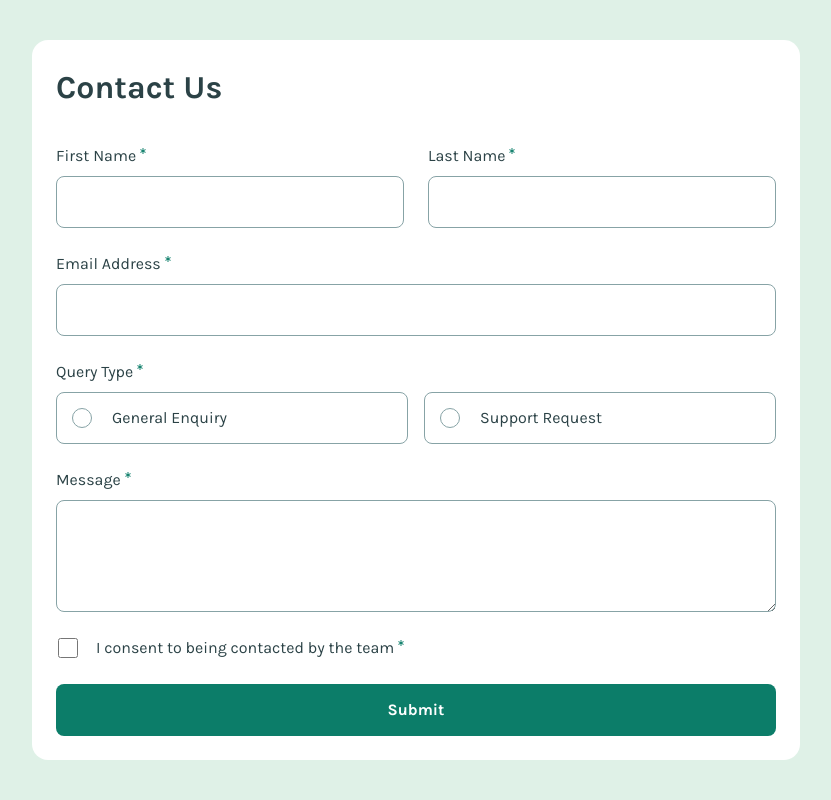
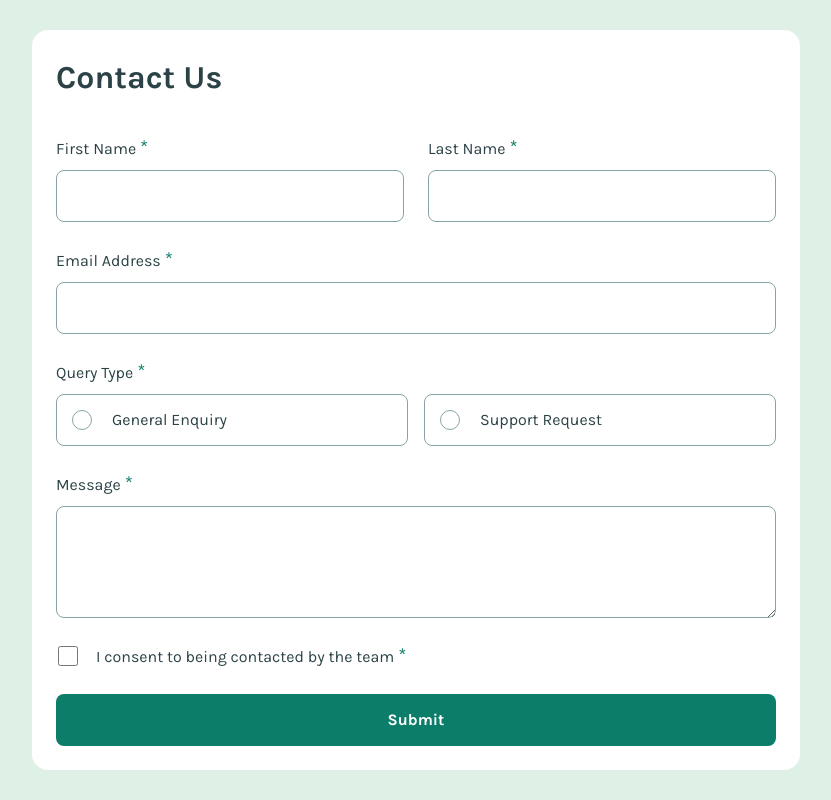
Before and after one commit to MattPahuta/contact-form-component, a React (Vite) app: page / in a window 1280 px wide. Shown: the whole page, without its empty margins (224-1055 px from the left). Built offline with nearby package versions, Linux system fonts and the light colour scheme.

Commit message:
Replace asterisk icon with pseudo-element for better UI, A11Y minor updates

```diff
--- a/src/components/ContactForm.jsx
+++ b/src/components/ContactForm.jsx
@@ -76,6 +76,7 @@ function ContactForm() {
           id="firstName"
           name="firstName"
           required
+          autocomplete="given-name"
           value={formData.firstName}
           onChange={handleChange}
           error={errors.firstName}
@@ -86,6 +87,7 @@ function ContactForm() {
           id="lastName"
           name="lastName"
           required
+          autocomplete="family-name"
           value={formData.lastName}
           onChange={handleChange}
           error={errors.lastName}
--- a/src/components/inputs/CheckboxInput.jsx
+++ b/src/components/inputs/CheckboxInput.jsx
@@ -1,5 +1,3 @@
-import { FaAsterisk } from 'react-icons/fa';
-
 function CheckboxInput({
   label,
   id,
@@ -27,13 +25,9 @@ function CheckboxInput({
       />
       <label
         htmlFor={id}
-        className="w-full flex text-base cursor-pointer">
+        className="w-full text-base cursor-pointer after:text-brand-green-600 after:text-xl after:content-['*'] after:ml-1">
         {label}
-        <FaAsterisk
-          focusable="false"
-          aria-hidden="true"
-          className="size-1.5 m-1 fill-brand-green-600 inline-block"
-        />
+        <span className="sr-only">required</span>
       </label>
       {error && (
         <span
--- a/src/components/inputs/Input.jsx
+++ b/src/components/inputs/Input.jsx
@@ -1,4 +1,3 @@
-import { FaAsterisk } from 'react-icons/fa';
 import { clsx } from 'clsx';
 
 function Input({
@@ -7,6 +6,7 @@ function Input({
   id,
   name,
   required = false,
+  autocomplete = "off",
   value,
   onChange,
   error,
@@ -21,27 +21,31 @@ function Input({
 
   return (
     <div className={formGroupClassNames}>
-      <label htmlFor={name} className="flex text-base">
+      <label
+        htmlFor={name}
+        className="text-base after:text-brand-green-600 after:content-['*'] after:ml-1 after:text-xl">
         {label}
-        <FaAsterisk
-          focusable="false"
-          aria-hidden="true"
-          className="size-1.5 m-1 fill-brand-green-600 inline-block"
-        />
+        <span className="sr-only">required</span>
       </label>
       <input
         id={name}
         name={name}
         required={required}
+        autocomplete={autocomplete}
         type={type}
         value={value}
         onChange={onChange}
         aria-invalid={!!error}
         aria-describedby={error ? errorId : undefined}
-        className={`block w-full cursor-pointer rounded-lg bg-white px-4 py-3.5 text-base outline-1 -outline-offset-1 focus:-outline-2 focus:-outline-offset-2 focus:outline-brand-green-600 focus:ring-2 focus:ring-brand-green-600/40 hover:outline-2 hover:outline-brand-green-600 ${error ? "outline-brand-alert" : "outline-brand-grey-500" }`}
+        className={`block w-full cursor-pointer rounded-lg bg-white px-4 py-3.5 text-base outline-1 -outline-offset-1 focus:-outline-2 focus:-outline-offset-2 focus:outline-brand-green-600 focus:ring-2 focus:ring-brand-green-600/40 hover:outline-2 hover:outline-brand-green-600 ${
+          error ? 'outline-brand-alert' : 'outline-brand-grey-500'
+        }`}
       />
       {error && (
-        <span id={errorId} className="text-brand-alert" aria-live="polite">
+        <span
+          id={errorId}
+          className="text-brand-alert"
+          aria-live="polite">
           {error}
         </span>
       )}
--- a/src/components/inputs/RadioFieldset.jsx
+++ b/src/components/inputs/RadioFieldset.jsx
@@ -8,10 +8,10 @@ function RadioFieldset({legend, id, error, onChange}) {
     <fieldset className="space-y-2 sm:col-span-full">
       <legend className="flex text-base space-y-2" id={id}>
         {legend}
-        <FaAsterisk
+        {/* <FaAsterisk
           focusable="false"
           className="size-1.5 m-1 fill-brand-green-600 inline-block"
-        />
+        /> */}
       </legend>
       <div className="grid gap-4 sm:grid-cols-2">
         <RadioInput
--- a/src/components/inputs/RadioGroup.jsx
+++ b/src/components/inputs/RadioGroup.jsx
@@ -1,4 +1,4 @@
-import { FaAsterisk } from 'react-icons/fa';
+import RadioInput from './RadioInput';
 
 function RadioGroup({
   legend,
@@ -13,21 +13,20 @@ function RadioGroup({
 
   return (
     <fieldset className="space-y-2 sm:col-span-full">
-      <legend className="flex text-base space-y-2">
+      <legend className="text-base space-y-2 after:text-brand-green-600 after:text-xl after:content-['*'] after:ml-1">
         {legend}
-        <FaAsterisk
-          focusable="false"
-          className="size-1.5 m-1 fill-brand-green-600 inline-block"
-        />
+        <span className="sr-only">required</span>
       </legend>
       <div className="grid gap-4 sm:grid-cols-2">
         {options.map((option) => (
           <label
             key={option.value}
+            htmlFor={option.value}
             className="flex items-center gap-5 rounded-lg bg-white px-4 py-3.5 cursor-pointer outline-1 -outline-offset-1 outline-brand-grey-500 has-checked:bg-brand-green-200 has-checked:outline-brand-green-600 has-focus:-outline-2 has-focus:-outline-offset-2 has-focus:outline-brand-green-600 has-focus:ring-2 has-focus:ring-brand-green-600/40 hover:outline-2 hover:outline-brand-green-600">
             <input
               type="radio"
               name={name}
+              id={option.value}
               required={required}
               value={option.value}
               checked={value === option.value}
@@ -38,6 +37,17 @@ function RadioGroup({
             />
             {option.label}
           </label>
+          // <RadioInput
+          //   key={option.value}
+          //   name={name}
+          //   label={option.label}
+          //   required={required}
+          //   value={option.value}
+          //   checked={value === option.value}
+          //   onChange={onChange}
+          //   error={error}
+          //   errorId={errorId}
+          // />
         ))}
       </div>
       {error && (
--- a/src/components/inputs/RadioInput.jsx
+++ b/src/components/inputs/RadioInput.jsx
@@ -1,12 +1,18 @@
-function RadioInput({label, name, value, onChange, required = false}) {
+function RadioInput({label, name, value, onChange, error, errorId, required = false}) {
   return (
-    <label className="flex items-center gap-5 rounded-lg bg-white px-4 py-3.5 cursor-pointer outline-1 -outline-offset-1 outline-brand-grey-500 has-checked:bg-brand-green-200 has-checked:outline-brand-green-600 has-focus:-outline-2 has-focus:-outline-offset-2 has-focus:outline-brand-green-600 has-focus:ring-2 has-focus:ring-brand-green-600/40 hover:outline-2 hover:outline-brand-green-600">
+    <label
+      htmlFor={value}
+      className="flex items-center gap-5 rounded-lg bg-white px-4 py-3.5 cursor-pointer outline-1 -outline-offset-1 outline-brand-grey-500 has-checked:bg-brand-green-200 has-checked:outline-brand-green-600 has-focus:-outline-2 has-focus:-outline-offset-2 has-focus:outline-brand-green-600 has-focus:ring-2 has-focus:ring-brand-green-600/40 hover:outline-2 hover:outline-brand-green-600">
       <input
         type="radio"
+        id={value}
         name={name}
+        required={required}
         value={value}
-        required={required}
+        checked={value === value}
         onChange={onChange}
+        aria-invalid={!!error}
+        aria-describedby={error ? errorId : undefined}
         className="relative size-5 appearance-none rounded-full outline -outline-offset-1 outline-brand-grey-500 before:absolute before:inset-1 before:rounded-full before:bg-brand-green-600 not-checked:before:hidden checked:border-brand-green-600 checked:bg-brand-green-200 checked:border-2 checked:outline-brand-green-600 focus-visible:border focus-visible:outline-brand-green-600 forced-colors:appearance-auto forced-colors:before:hidden"
       />
       {label}
--- a/src/components/inputs/TextareaInput.jsx
+++ b/src/components/inputs/TextareaInput.jsx
@@ -1,5 +1,3 @@
-import { FaAsterisk } from 'react-icons/fa';
-
 function TextareaInput({
   label,
   id,
@@ -12,13 +10,11 @@ function TextareaInput({
   const errorId = `${id}-error`;
   return (
     <div className="grid space-y-2 sm:col-span-full">
-      <label htmlFor={id} className="flex text-base">
+      <label
+        htmlFor={id}
+        className="text-base after:text-brand-green-600 after:text-xl after:content-['*'] after:ml-1">
         {label}
-        <FaAsterisk
-          focusable="false"
-          aria-hidden="true"
-          className="size-1.5 m-1 fill-brand-green-600 inline-block"
-        />
+        <span className="sr-only">required</span>
       </label>
       <textarea
         name={name}
```
Also changed, not shown: 1 other file (tests, documents, lock files or other folders).
